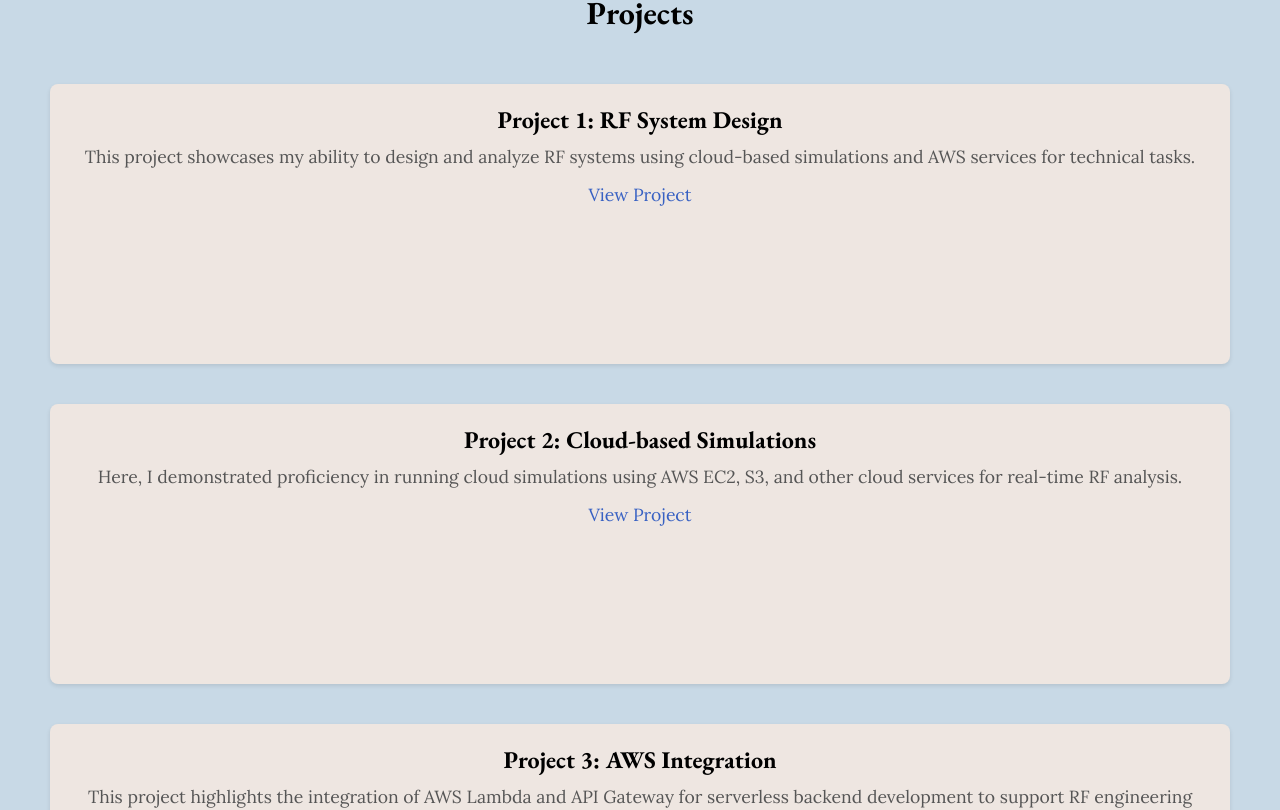
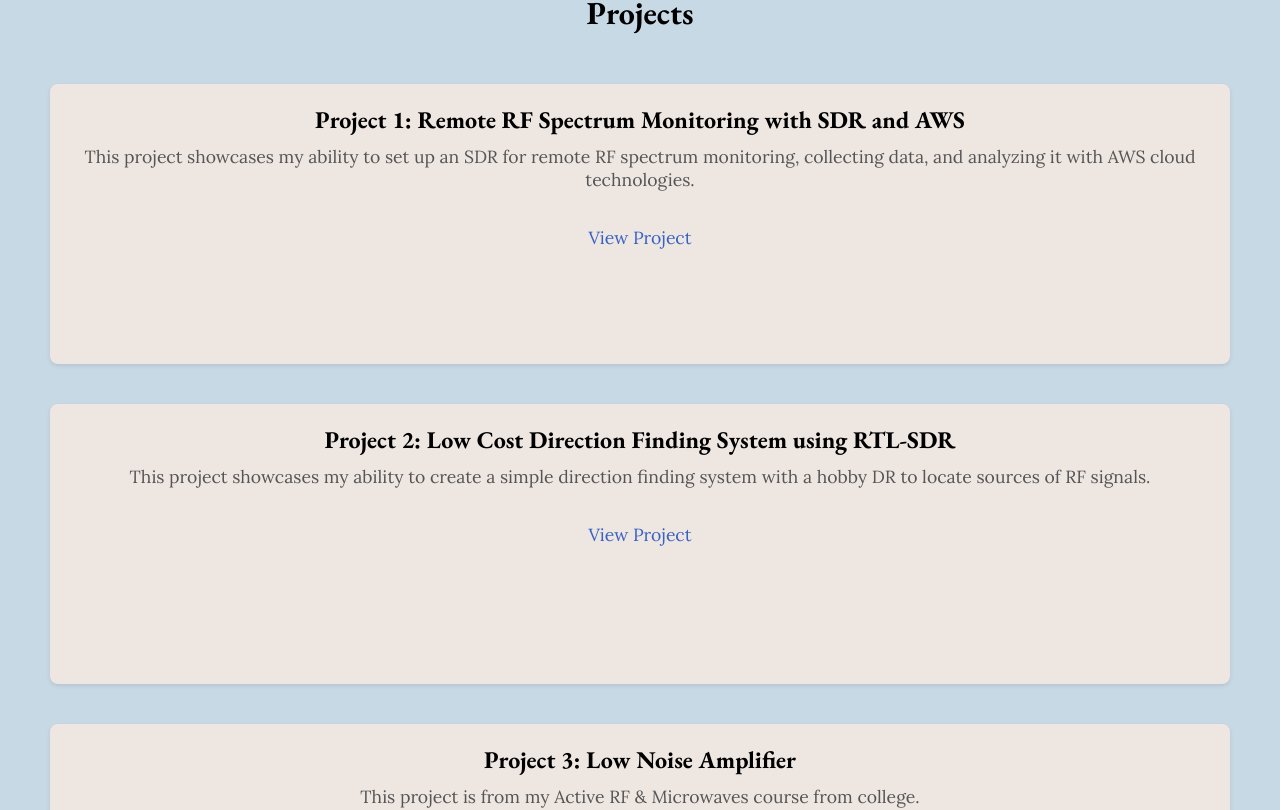
Before and after one commit to zoesano8/portfolio-website, a React (Create React App) app in the folder frontend/: page / in a window 1280 px wide. Shown: the part 831-1641 px from the top of the page. Built offline with nearby package versions, Linux system fonts and the light colour scheme.

Commit message:
Add 3rd Project with static files

```diff
--- a/frontend/package.json
+++ b/frontend/package.json
@@ -10,7 +10,8 @@
     "@testing-library/user-event": "^13.5.0",
     "react": "^18.3.1",
     "react-dom": "^18.3.1",
-    "react-scripts": "5.0.1",
+    "react-router-dom": "^6.27.0",
+    "react-scripts": "^3.0.1",
     "react-tsparticles": "^2.12.2",
     "tsparticles": "^3.5.0",
     "web-vitals": "^2.1.4"
--- a/frontend/src/App.js
+++ b/frontend/src/App.js
@@ -1,43 +1,48 @@
 // src/App.js
 import React from 'react';
-import '@fortawesome/fontawesome-svg-core/styles.css';
-import './App.css';  // Importing styles from App.css
+import { Routes, Route, useLocation } from 'react-router-dom';
+import ScrollToTop from './components/ScrollToTop'; // Adjust the path as necessary
+import './App.css';
 import Navbar from './components/Navbar';
 import About from './components/About';
 import JobBanner from './components/JobBanner';
 import Projects from './components/Projects';
+import ProjectDetails from './components/ProjectDetails';
 import Footer from './components/Footer';
 
+function App() {
+  const location = useLocation();
 
-function App() {
+  // Check if the current path is the homepage
+  const isHomePage = location.pathname === '/';
+
   return (
     <div className="App">
-
-      {/* Navbar */}
-      <Navbar />
-
-      {/* About Me Section */}
+      {/* Render Navbar, About, JobBanner, Footer only on the homepage */}
+      {isHomePage && <Navbar />}
+      {isHomePage && (
         <div>
           <section id="about">
             <About />
           </section>
+          <JobBanner />
+        </div>
+      )}
 
-        {/* JobBanner */}
-        <JobBanner />
+      {/* ScrollToTop component to scroll to the top on route change */}
+      <ScrollToTop />
 
-      </div>
+      <Routes>
+        <Route path="/" element={<Projects />} /> {/* Main page with project cards */}
+        <Route path="/project-details/:id" element={<ProjectDetails />} /> {/* Project details page */}
+      </Routes>
 
-      {/* Resume Section */}
-
-      {/* Projects Section */}
-      <section id="projects">
-        <Projects />
-      </section>
-
-      {/* Footer with Contact Form */}
+      {/* Render Footer only on the homepage */}
+      {isHomePage && (
         <footer id="contact">
           <Footer />
         </footer>
+      )}
     </div>
   );
 }
--- /dev/null
+++ b/frontend/src/components/ProjectDetails.css
@@ -0,0 +1,43 @@
+/* src/components/ProjectDetails.css */
+.project-images {
+    display: flex;
+    flex-direction: column; /* Stack images vertically, use row for horizontal */
+    gap: 10px; /* Space between images */
+  }
+
+  .project-images img {
+    max-width: 100%; /* Responsive images */
+    height: auto; /* Maintain aspect ratio */
+    border-radius: 8px; /* Optional: rounded corners */
+  }
+
+  .projectDetails {
+    margin: 30px 20px;
+  }
+  .projectDetails h1,
+  .projectDetails p {
+    text-align: center;
+    margin: auto;
+  }
+
+
+  .projectDetails h2 {
+    text-align: left;
+    margin-left: auto;
+  }
+
+  .project-pdf, .project-video {
+  margin: 20px; /* Adjust as needed */
+  background-color: rgba(255, 255, 255, 0.8); /* Optional: adds a slight background color */
+  padding: 10px; /* Optional: adds padding for better appearance */
+  border-radius: 8px; /* Optional: rounds the corners */
+}
+
+.pdf, .vid {
+  border-radius: 8px;
+}
+
+.details {
+  text-align: left;
+  margin-left: 40px;
+}
--- /dev/null
+++ b/frontend/src/components/ProjectDetails.js
@@ -0,0 +1,111 @@
+import React from 'react';
+import { useParams } from 'react-router-dom';
+import './ProjectDetails.css'; // Link to your CSS file
+
+const ProjectDetails = () => {
+  const { id } = useParams(); // Get the project ID from the URL
+
+  // Sample project data with images and descriptions
+  const projects = {
+    1: {
+      title: "Remote RF Spectrum Monitoring with SDR and AWS",
+      description: "This project showcases my ability to set up an SDR for remote RF spectrum monitoring, collecting data, and analyzing it with AWS cloud technologies.",
+      details: "That is, this project focuses on RF signal processing, cloud integration, and simple data analytics.",
+      images: [
+        '/images/rf-system-design-1.jpg',
+        '/images/rf-system-design-2.jpg'
+      ]
+    },
+    2: {
+      title: "Low Cost Direction Finding System using RTL-SDR",
+      description: "This project showcases my ability to create a simple direction finding system with a hobby DR to locate sources of RF signals.",
+      details: "In particular, this project is useful for applications in radar, communications, and electronic warfare.",
+      images: [
+        '/images/cloud-simulations-1.jpg',
+        '/images/cloud-simulations-2.jpg'
+      ]
+    },
+    3: {
+      title: "Low Noise Amplifier",
+      description: 'This project was completed as part of my Active RF & Microwaves course at the Colorado School of Mines.',
+      details: `
+        We discuss here a low-noise amplifier (LNA), which is an important device used to boost weak signals without adding much noise.
+        We will cover several topics, including:
+      `,
+      bulletPoints: [
+        "An overview of LNAs and their purpose",
+        "The schematic design, which shows how the components are connected",
+        "Simulation results that help us understand how the amplifier will perform",
+        "The process of tuning and optimizing the LNA to improve its performance",
+        "Smith charts, which are tools used for matching the amplifier's impedance to ensure efficient signal transfer",
+        "Our final land pattern layout, which illustrates how the amplifier will be physically arranged on a circuit board."
+      ],
+      pdf: '/LNA_Zoe_Sano.pdf',
+      video: '/Low Noise Amplifier.mp4'
+    },
+  };
+
+  const project = projects[id]; // Get the project data based on the ID
+
+  // If the project doesn't exist, you could show a 404 message or similar
+  if (!project) {
+    return <div>Project not found.</div>;
+  }
+
+  return (
+    <div className="projectDetails">
+      <h1>{project.title}</h1>
+      <br />
+      <p>{project.description}</p>
+      <p className='details'>{project.details.split('\n').map((line, index) => (
+        <React.Fragment key={index}>
+          {line}
+          <br /> {/* Insert line breaks */}
+        </React.Fragment>
+      ))}</p>
+
+      {/* Render bullet points */}
+      <ul className='details'>
+        {project.bulletPoints.map((point, index) => (
+          <li key={index}>{point}</li>
+        ))}
+      </ul>
+
+      {/* Conditionally Render Images */}
+      {project.images && project.images.length > 0 && (
+        <div className="project-images">
+          {project.images.map((image, index) => (
+            <img key={index} src={image} alt={`${project.title} - ${index + 1}`} />
+          ))}
+        </div>
+      )}
+
+      {/* Conditionally Render PDF viewer with scrollable 8.5 x 11 view */}
+      {project.pdf && (
+        <div className="project-pdf" style={{ margin: '30px' }}>
+          <h2>Project Documentation</h2>
+          <iframe className="pdf"
+            src={project.pdf}
+            width="100%"
+            height="800px" // Close to 8.5 x 11 aspect ratio
+            style={{ border: 'none', overflow: 'auto' }}
+            title="Project PDF Viewer"
+          ></iframe>
+        </div>
+      )}
+
+      {/* Conditionally Render Video */}
+      {project.video && (
+        <div className="project-video" style={{ margin: '30px' }}>
+          <h2>Project Video</h2>
+          <video className="vid" width="100%" height="auto" controls>
+            <source src={project.video} type="video/mp4" />
+            Your browser does not support the video tag.
+          </video>
+        </div>
+      )}
+    </div>
+  );
+};
+
+export default ProjectDetails;
--- a/frontend/src/components/Projects.js
+++ b/frontend/src/components/Projects.js
@@ -1,35 +1,49 @@
+// src/components/Projects.js
 import React from 'react';
-import './Projects.css';  // Import the CSS file <h2>My Projects</h2>
+import './Projects.css';
 
 const Projects = () => {
+  const projectLinks = [
+    {
+      id: 1,
+      title: "Project 1: Remote RF Spectrum Monitoring with SDR and AWS",
+      description: "This project showcases my ability to set up an SDR for remote RF spectrum monitoring, collecting data, and analyzing it with AWS cloud technologies.",
+      link: "/project-details/1"
+    },
+    {
+      id: 2,
+      title: "Project 2: Low Cost Direction Finding System using RTL-SDR",
+      description: "This project showcases my ability to create a simple direction finding system with a hobby DR to locate sources of RF signals.",
+      link: "/project-details/2"
+    },
+    {
+      id: 3,
+      title: "Project 3: Low Noise Amplifier",
+      description: "This project is from my Active RF & Microwaves course from college.",
+      link: "/project-details/3"
+    },
+  ];
+
   return (
     <div>
-      <h2 id="project-title">Projects</h2>
-
-      <div className="projects-container">
-
-        {/* Project 1 */}
-        <div className="project-card">
-          <h3>Project 1: RF System Design</h3>
-          <p>This project showcases my ability to design and analyze RF systems using cloud-based simulations and AWS services for technical tasks.</p>
-          <a href="https://example.com" target="_blank" rel="noopener noreferrer">View Project
-          </a>
+      <section id="projects">
+        <h2 id="project-title">Projects</h2>
+        <div className="projects-container">
+          {projectLinks.map((project) => (
+            <div className="project-card" key={project.id}>
+              <h3>{project.title}</h3>
+              <p>{project.description}</p>
+              <br />
+              <a
+                href={project.link}
+                target="_blank"
+                rel="noopener noreferrer">
+                View Project
+              </a>
+            </div>
+          ))}
         </div>
-
-        {/* Project 2 */}
-        <div className="project-card">
-          <h3>Project 2: Cloud-based Simulations</h3>
-          <p>Here, I demonstrated proficiency in running cloud simulations using AWS EC2, S3, and other cloud services for real-time RF analysis.</p>
-          <a href="https://example.com" target="_blank" rel="noopener noreferrer">View Project</a>
-        </div>
-
-        {/* Project 3 */}
-        <div className="project-card">
-          <h3>Project 3: AWS Integration</h3>
-          <p>This project highlights the integration of AWS Lambda and API Gateway for serverless backend development to support RF engineering applications.</p>
-          <a href="https://example.com" target="_blank" rel="noopener noreferrer">View Project</a>
-        </div>
-      </div>
+      </section>
     </div>
   );
 };
--- /dev/null
+++ b/frontend/src/components/ScrollToTop.js
@@ -0,0 +1,14 @@
+import { useEffect } from 'react';
+import { useLocation } from 'react-router-dom';
+
+const ScrollToTop = () => {
+  const { pathname } = useLocation();
+
+  useEffect(() => {
+    window.scrollTo(0, 0); // Scroll to the top of the page on route change
+  }, [pathname]);
+
+  return null; // This component doesn't render anything
+};
+
+export default ScrollToTop;
--- a/frontend/src/index.js
+++ b/frontend/src/index.js
@@ -1,5 +1,7 @@
+// src/index.js
 import React from 'react';
 import ReactDOM from 'react-dom/client';
+import { BrowserRouter as Router } from 'react-router-dom'; // Import Router
 import './index.css';
 import App from './App';
 import reportWebVitals from './reportWebVitals';
@@ -7,7 +9,9 @@ import reportWebVitals from './reportWebVitals';
 const root = ReactDOM.createRoot(document.getElementById('root'));
 root.render(
   <React.StrictMode>
-    <App />
+    <Router> {/* Wrap App with Router */}
+      <App />
+    </Router>
   </React.StrictMode>
 );
 
```
Also changed, not shown: frontend/src/components/Footer.js (+4 -4 lines), frontend/src/components/Project1.js (deleted, +0 -17 lines), frontend/src/layouts/MinimalLayout.js (added, +12 -0 lines), 2 other files (tests, documents, lock files or other folders). Lines whose indentation alone changed are shown as unchanged.
